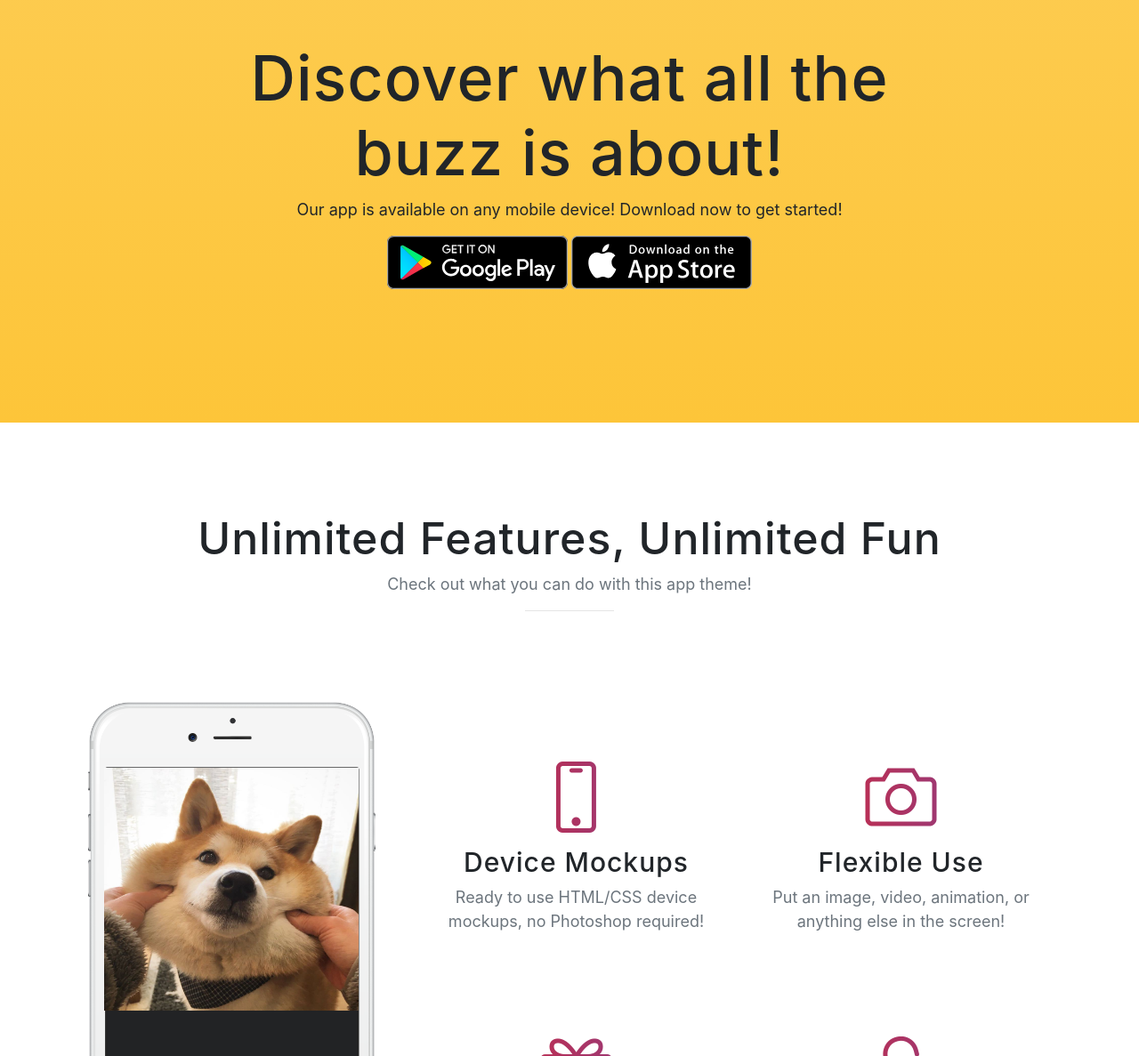
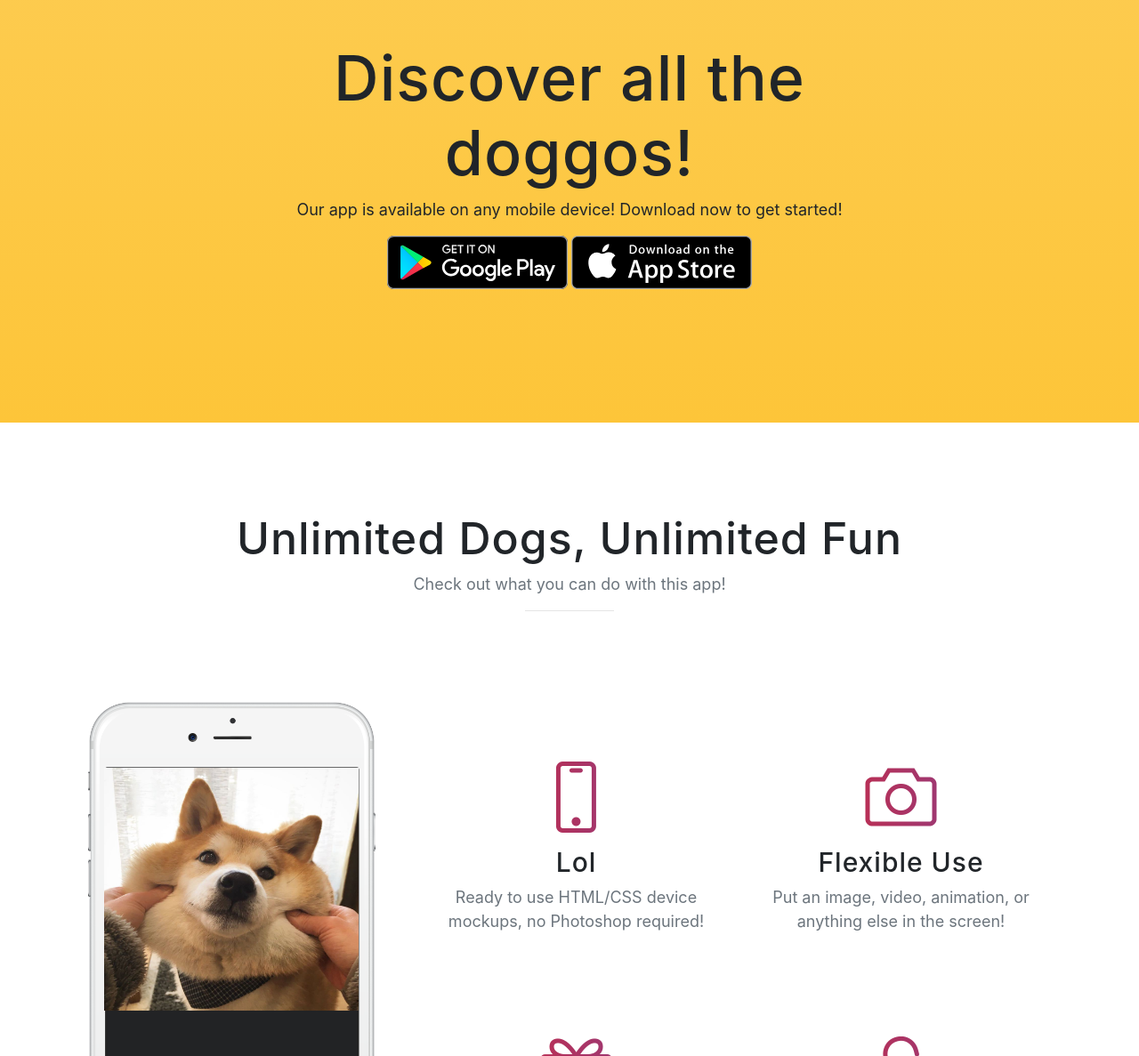
Before and after one commit to brianlam38/cloudflare, a website with bundled scripts: page index.html in a window 1280 px wide. Shown: the part 904-2091 px from the top of the page at 89% size. Built offline with nearby package versions, Linux system fonts and the light colour scheme; a web font is replaced by a local one.

Commit message:
change text

```diff
--- a/index.html
+++ b/index.html
@@ -86,7 +86,7 @@
       <div class="container">
         <div class="row">
           <div class="col-md-8 mx-auto">
-            <h2 class="section-heading">Discover what all the buzz is about!</h2>
+            <h2 class="section-heading">Discover all the doggos!</h2>
             <p>Our app is available on any mobile device! Download now to get started!</p>
             <div class="badges">
               <a class="badge-link" href="#"><img src="img/google-play-badge.svg" alt=""></a>
@@ -100,8 +100,8 @@
     <section class="features" id="features">
       <div class="container">
         <div class="section-heading text-center">
-          <h2>Unlimited Features, Unlimited Fun</h2>
-          <p class="text-muted">Check out what you can do with this app theme!</p>
+          <h2>Unlimited Dogs, Unlimited Fun</h2>
+          <p class="text-muted">Check out what you can do with this app!</p>
           <hr>
         </div>
         <div class="row">
@@ -126,7 +126,7 @@
                 <div class="col-lg-6">
                   <div class="feature-item">
                     <i class="icon-screen-smartphone text-primary"></i>
-                    <h3>Device Mockups</h3>
+                    <h3>Lol</h3>
                     <p class="text-muted">Ready to use HTML/CSS device mockups, no Photoshop required!</p>
                   </div>
                 </div>
```
